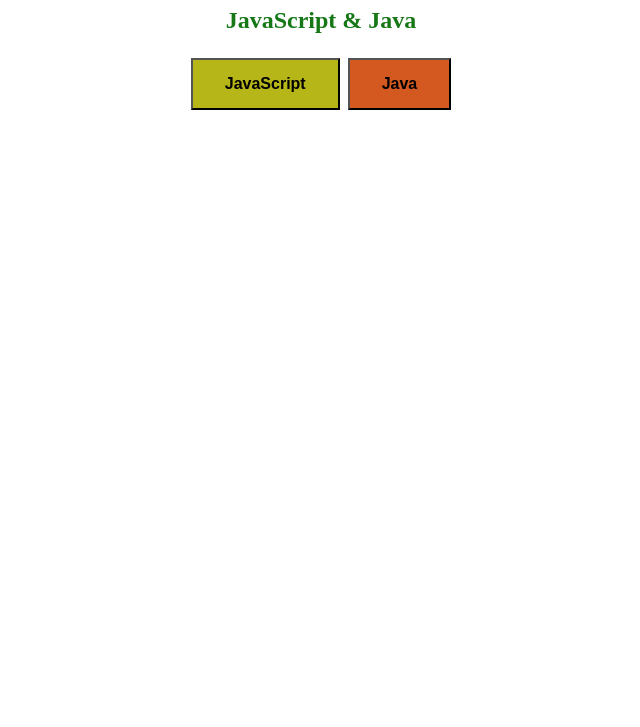
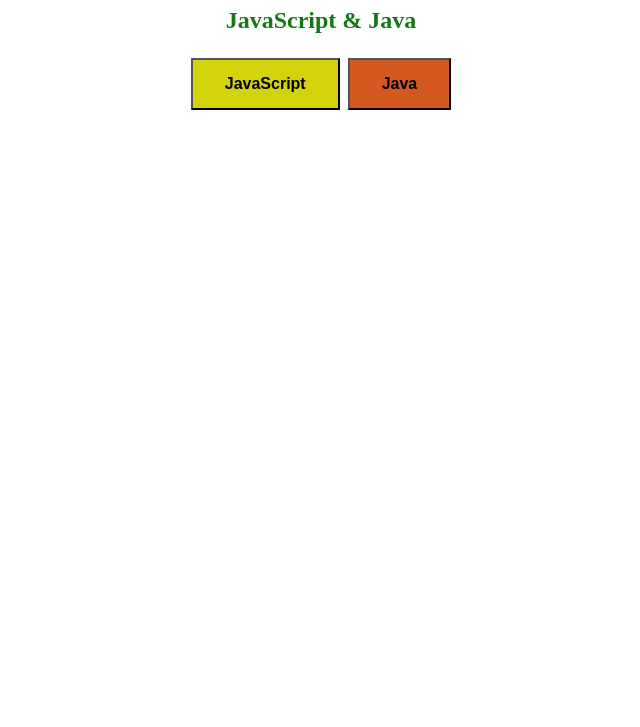
Before and after one commit to yagowb/Algoritmos-Fundamentais, a plain HTML site: page index.html in a window 1280 px wide. Shown: the part 73-800 px from the top of the page, without its empty margins (319-959 px from the left). Drawn offline with Linux system fonts and the light colour scheme.

Commit message:
cor javascript

```diff
--- a/style.css
+++ b/style.css
@@ -7,7 +7,7 @@ main {
 }
 
 .botao1 {
-    background-color: rgb(182, 182, 24);
+    background-color: rgb(211, 211, 11);
     font-weight: bold;
     color: black;
     padding: 15px 32px;
@@ -17,6 +17,7 @@ main {
     font-size: 16px;
     margin: 4px 2px;
     cursor: pointer;
+
 
 }
 
```
